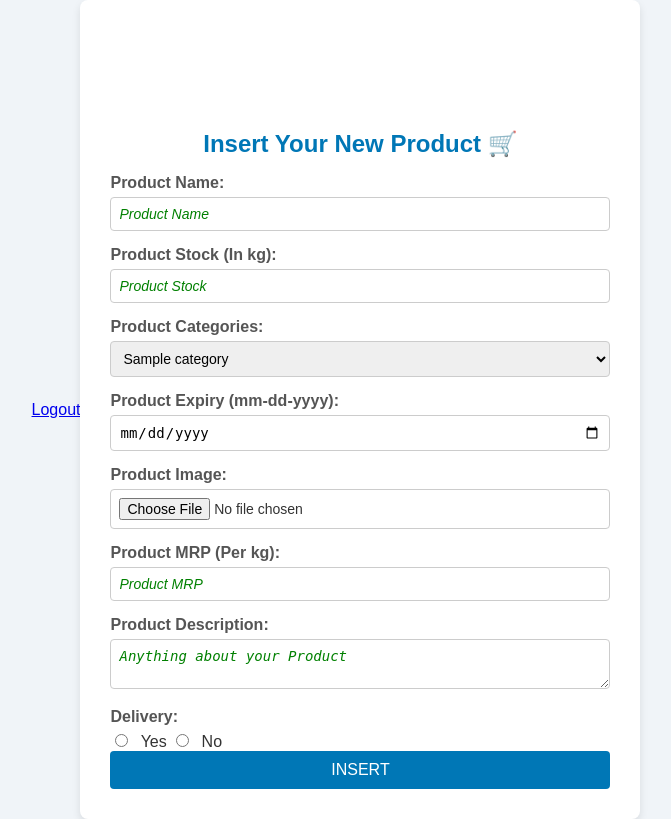
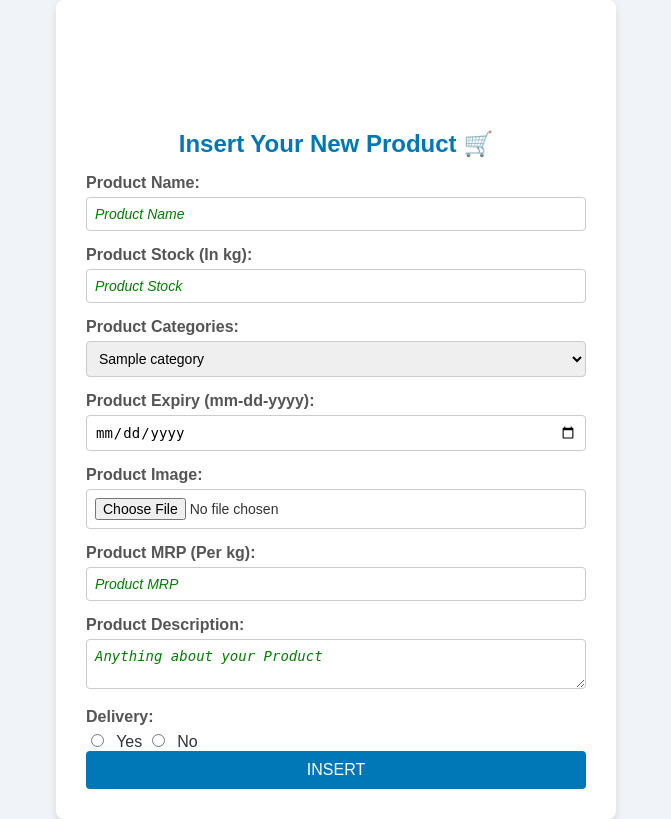
Before and after one commit to Pal1726/agriculture, a Flask app: template templates/add_product.html in a window 1280 px wide. Shown: the whole page, without its empty margins (304-975 px from the left). Run offline with Flask 3, Linux system fonts and the light colour scheme; the template is opened without the code that fills it: most values are stand-ins (such as "Sample title", 1, 10 or a date in 2020).

Commit message:
adding more code

```diff
--- a/templates/add_product.html
+++ b/templates/add_product.html
@@ -7,9 +7,7 @@
 </head>
 <body>
 
-    <nav>
-        <a href="{{ url_for('logout') }}">Logout</a>
-    </nav>
+
 
     <form action="{{ url_for('add_product') }}" method="post" enctype="multipart/form-data">
         <h1>Insert Your New Product 🛒</h1>
```
